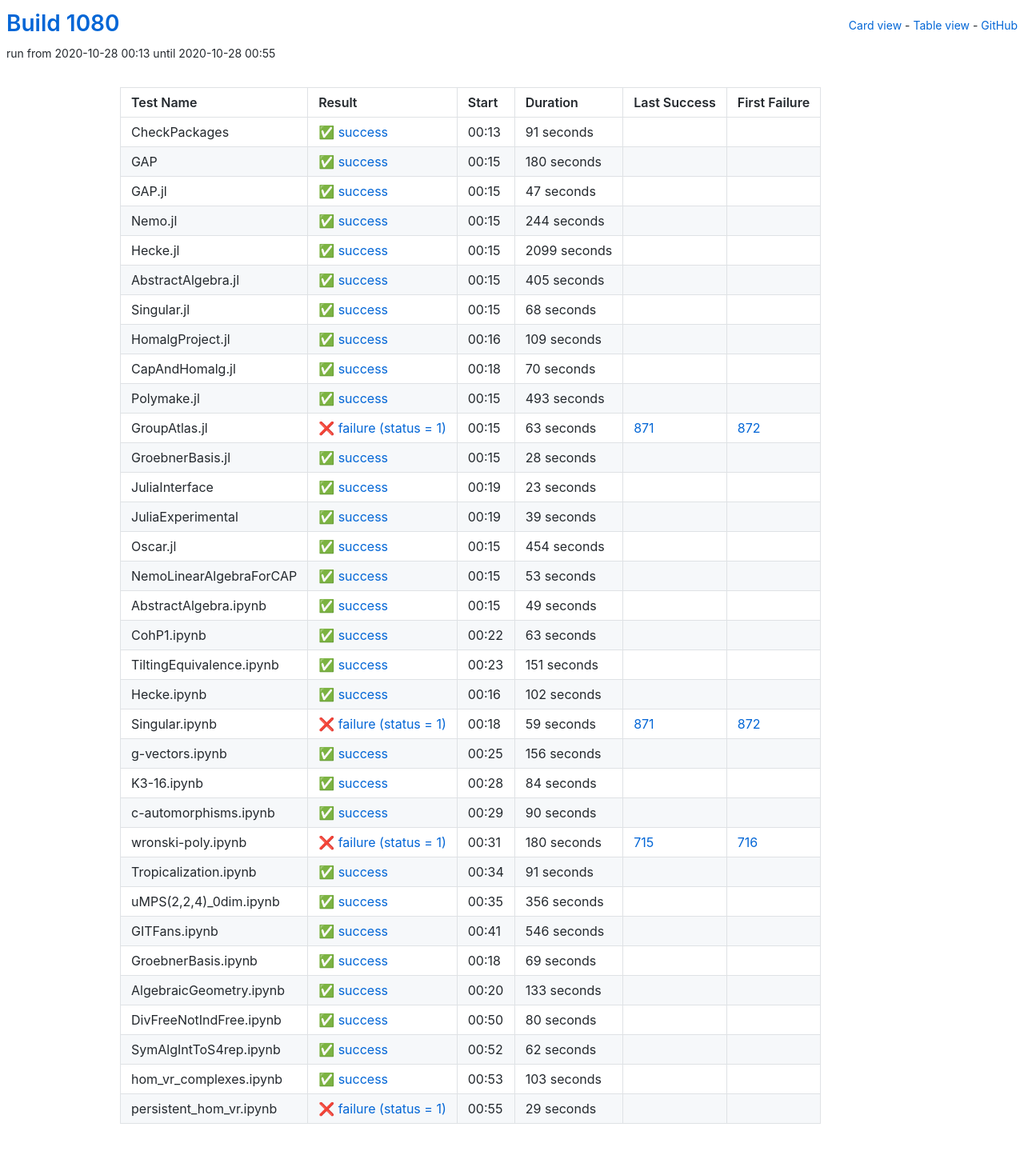
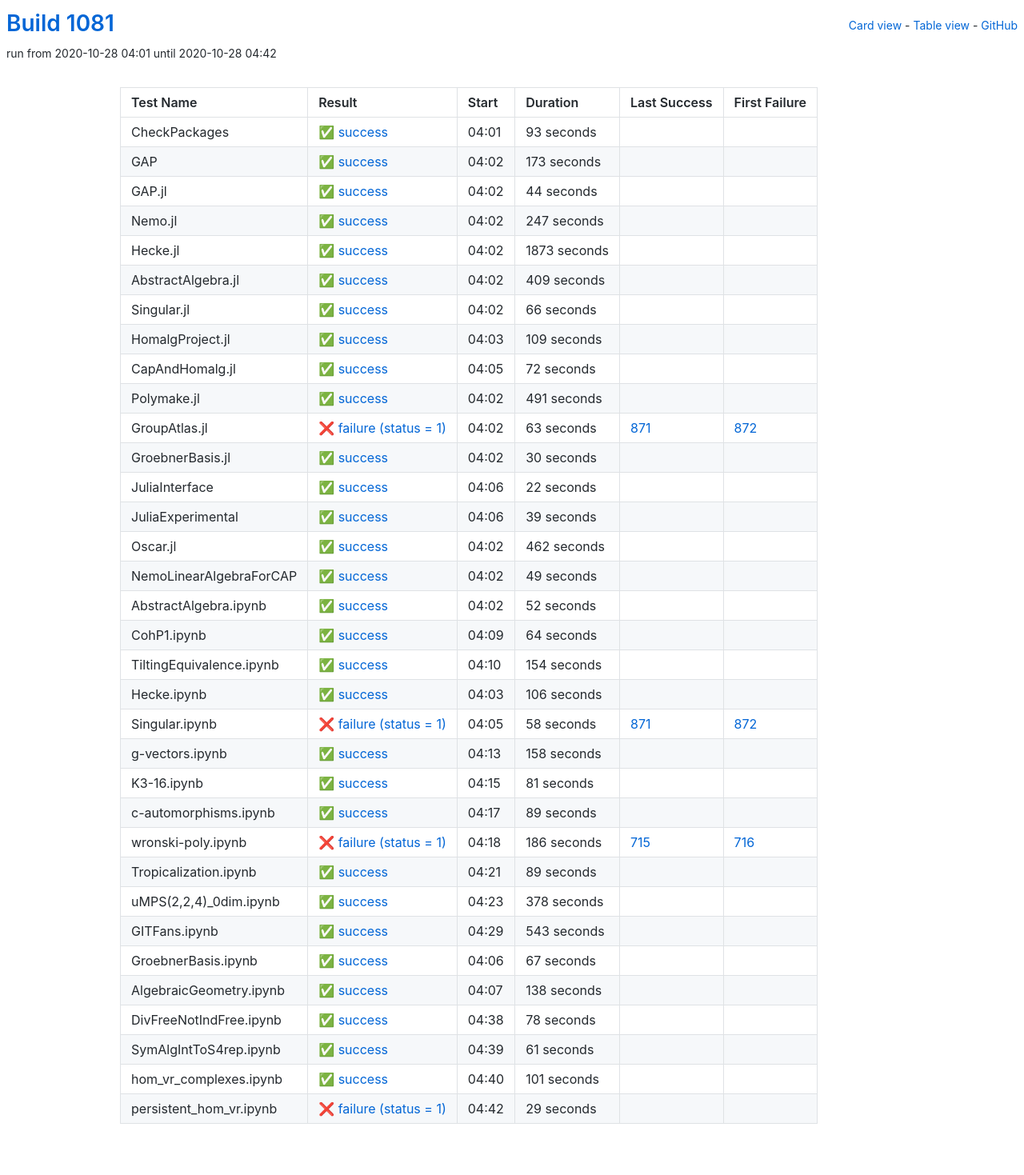
Before and after one commit to oscar-system/oscar-ci-status-stable, a Jekyll site: the page built from table.html, in a window 1280 px wide. Shown: the whole page at 80% size. Built offline with Jekyll 4.4.1, drawn with Linux system fonts in a browser that asks for light colours.

Commit message:
Build #1081

```diff
--- a/_data/ci.yml
+++ b/_data/ci.yml
@@ -1,6 +1,6 @@
 ---
-build: 1080
-build_url: https://oscarci.mathematik.uni-kl.de/job/oscar-stable/1080/
+build: 1081
+build_url: https://oscarci.mathematik.uni-kl.de/job/oscar-stable/1081/
 job: oscar-stable
 organization: oscar-system
 repo: oscar-ci-status-stable
@@ -8,92 +8,92 @@ repourl: https://github.com/oscar-system/oscar-ci-status-stable
 tests:
 - name: CheckPackages
   id: checkpackages
-  log: https://oscarci.mathematik.uni-kl.de/job/oscar-stable/1080/artifact/logs/build-1080/CheckPackages.log
-  start: 2020-10-28 00:13
+  log: https://oscarci.mathematik.uni-kl.de/job/oscar-stable/1081/artifact/logs/build-1081/CheckPackages.log
+  start: 2020-10-28 04:01
   success: true
   exitcode: 0
   status: success
-  duration: 91
+  duration: 93
   last_success: false
   last_success_url:
   first_failure: false
   first_failure_url:
 - name: GAP
   id: gap
-  log: https://oscarci.mathematik.uni-kl.de/job/oscar-stable/1080/artifact/logs/build-1080/GAP.log
-  start: 2020-10-28 00:15
+  log: https://oscarci.mathematik.uni-kl.de/job/oscar-stable/1081/artifact/logs/build-1081/GAP.log
+  start: 2020-10-28 04:02
   success: true
   exitcode: 0
   status: success
-  duration: 180
+  duration: 173
   last_success: false
   last_success_url:
   first_failure: false
   first_failure_url:
 - name: GAP.jl
   id: gap-jl
-  log: https://oscarci.mathematik.uni-kl.de/job/oscar-stable/1080/artifact/logs/build-1080/GAP.jl.log
-  start: 2020-10-28 00:15
+  log: https://oscarci.mathematik.uni-kl.de/job/oscar-stable/1081/artifact/logs/build-1081/GAP.jl.log
+  start: 2020-10-28 04:02
   success: true
   exitcode: 0
   status: success
-  duration: 47
+  duration: 44
   last_success: false
   last_success_url:
   first_failure: false
   first_failure_url:
 - name: Nemo.jl
   id: nemo-jl
-  log: https://oscarci.mathematik.uni-kl.de/job/oscar-stable/1080/artifact/logs/build-1080/Nemo.jl.log
-  start: 2020-10-28 00:15
+  log: https://oscarci.mathematik.uni-kl.de/job/oscar-stable/1081/artifact/logs/build-1081/Nemo.jl.log
+  start: 2020-10-28 04:02
   success: true
   exitcode: 0
   status: success
-  duration: 244
+  duration: 247
   last_success: false
   last_success_url:
   first_failure: false
   first_failure_url:
 - name: Hecke.jl
   id: hecke-jl
-  log: https://oscarci.mathematik.uni-kl.de/job/oscar-stable/1080/artifact/logs/build-1080/Hecke.jl.log
-  start: 2020-10-28 00:15
+  log: https://oscarci.mathematik.uni-kl.de/job/oscar-stable/1081/artifact/logs/build-1081/Hecke.jl.log
+  start: 2020-10-28 04:02
   success: true
   exitcode: 0
   status: success
-  duration: 2099
+  duration: 1873
   last_success: false
   last_success_url:
   first_failure: false
   first_failure_url:
 - name: AbstractAlgebra.jl
   id: abstractalgebra-jl
-  log: https://oscarci.mathematik.uni-kl.de/job/oscar-stable/1080/artifact/logs/build-1080/AbstractAlgebra.jl.log
-  start: 2020-10-28 00:15
+  log: https://oscarci.mathematik.uni-kl.de/job/oscar-stable/1081/artifact/logs/build-1081/AbstractAlgebra.jl.log
+  start: 2020-10-28 04:02
   success: true
   exitcode: 0
   status: success
-  duration: 405
+  duration: 409
   last_success: false
   last_success_url:
   first_failure: false
   first_failure_url:
 - name: Singular.jl
   id: singular-jl
-  log: https://oscarci.mathematik.uni-kl.de/job/oscar-stable/1080/artifact/logs/build-1080/Singular.jl.log
-  start: 2020-10-28 00:15
+  log: https://oscarci.mathematik.uni-kl.de/job/oscar-stable/1081/artifact/logs/build-1081/Singular.jl.log
+  start: 2020-10-28 04:02
   success: true
   exitcode: 0
   status: success
-  duration: 68
+  duration: 66
   last_success: false
   last_success_url:
   first_failure: false
   first_failure_url:
 - name: HomalgProject.jl
   id: homalgproject-jl
-  log: https://oscarci.mathematik.uni-kl.de/job/oscar-stable/1080/artifact/logs/build-1080/HomalgProject.jl.log
-  start: 2020-10-28 00:16
+  log: https://oscarci.mathematik.uni-kl.de/job/oscar-stable/1081/artifact/logs/build-1081/HomalgProject.jl.log
+  start: 2020-10-28 04:03
   success: true
   exitcode: 0
   status: success
@@ -104,32 +104,32 @@ tests:
   first_failure_url:
 - name: CapAndHomalg.jl
   id: capandhomalg-jl
-  log: https://oscarci.mathematik.uni-kl.de/job/oscar-stable/1080/artifact/logs/build-1080/CapAndHomalg.jl.log
-  start: 2020-10-28 00:18
+  log: https://oscarci.mathematik.uni-kl.de/job/oscar-stable/1081/artifact/logs/build-1081/CapAndHomalg.jl.log
+  start: 2020-10-28 04:05
   success: true
   exitcode: 0
   status: success
-  duration: 70
+  duration: 72
   last_success: false
   last_success_url:
   first_failure: false
   first_failure_url:
 - name: Polymake.jl
   id: polymake-jl
-  log: https://oscarci.mathematik.uni-kl.de/job/oscar-stable/1080/artifact/logs/build-1080/Polymake.jl.log
-  start: 2020-10-28 00:15
+  log: https://oscarci.mathematik.uni-kl.de/job/oscar-stable/1081/artifact/logs/build-1081/Polymake.jl.log
+  start: 2020-10-28 04:02
   success: true
   exitcode: 0
   status: success
-  duration: 493
+  duration: 491
   last_success: false
   last_success_url:
   first_failure: false
   first_failure_url:
 - name: GroupAtlas.jl
   id: groupatlas-jl
-  log: https://oscarci.mathematik.uni-kl.de/job/oscar-stable/1080/artifact/logs/build-1080/GroupAtlas.jl.log
-  start: 2020-10-28 00:15
+  log: https://oscarci.mathematik.uni-kl.de/job/oscar-stable/1081/artifact/logs/build-1081/GroupAtlas.jl.log
+  start: 2020-10-28 04:02
   success: false
   exitcode: 1
   status: failure
@@ -140,32 +140,32 @@ tests:
   first_failure_url: https://oscarci.mathematik.uni-kl.de/job/oscar-stable/872/
 - name: GroebnerBasis.jl
   id: groebnerbasis-jl
-  log: https://oscarci.mathematik.uni-kl.de/job/oscar-stable/1080/artifact/logs/build-1080/GroebnerBasis.jl.log
-  start: 2020-10-28 00:15
+  log: https://oscarci.mathematik.uni-kl.de/job/oscar-stable/1081/artifact/logs/build-1081/GroebnerBasis.jl.log
+  start: 2020-10-28 04:02
   success: true
   exitcode: 0
   status: success
-  duration: 28
+  duration: 30
   last_success: false
   last_success_url:
   first_failure: false
   first_failure_url:
 - name: JuliaInterface
   id: juliainterface
-  log: https://oscarci.mathematik.uni-kl.de/job/oscar-stable/1080/artifact/logs/build-1080/JuliaInterface.log
-  start: 2020-10-28 00:19
+  log: https://oscarci.mathematik.uni-kl.de/job/oscar-stable/1081/artifact/logs/build-1081/JuliaInterface.log
+  start: 2020-10-28 04:06
   success: true
   exitcode: 0
   status: success
-  duration: 23
+  duration: 22
   last_success: false
   last_success_url:
   first_failure: false
   first_failure_url:
 - name: JuliaExperimental
   id: juliaexperimental
-  log: https://oscarci.mathematik.uni-kl.de/job/oscar-stable/1080/artifact/logs/build-1080/JuliaExperimental.log
-  start: 2020-10-28 00:19
+  log: https://oscarci.mathematik.uni-kl.de/job/oscar-stable/1081/artifact/logs/build-1081/JuliaExperimental.log
+  start: 2020-10-28 04:06
   success: true
   exitcode: 0
   status: success
@@ -176,32 +176,20 @@ tests:
   first_failure_url:
 - name: Oscar.jl
   id: oscar-jl
-  log: https://oscarci.mathematik.uni-kl.de/job/oscar-stable/1080/artifact/logs/build-1080/Oscar.jl.log
-  start: 2020-10-28 00:15
+  log: https://oscarci.mathematik.uni-kl.de/job/oscar-stable/1081/artifact/logs/build-1081/Oscar.jl.log
+  start: 2020-10-28 04:02
   success: true
   exitcode: 0
   status: success
-  duration: 454
+  duration: 462
   last_success: false
   last_success_url:
   first_failure: false
   first_failure_url:
 - name: NemoLinearAlgebraForCAP
   id: nemolinearalgebraforcap
-  log: https://oscarci.mathematik.uni-kl.de/job/oscar-stable/1080/artifact/logs/build-1080/NemoLinearAlgebraForCAP.log
-  start: 2020-10-28 00:15
-  success: true
-  exitcode: 0
-  status: success
-  duration: 53
-  last_success: false
-  last_success_url:
-  first_failure: false
-  first_failure_url:
-- name: AbstractAlgebra.ipynb
-  id: abstractalgebra-ipynb
-  log: https://oscarci.mathematik.uni-kl.de/job/oscar-stable/1080/artifact/logs/build-1080/AbstractAlgebra.ipynb.log
-  start: 2020-10-28 00:15
+  log: https://oscarci.mathematik.uni-kl.de/job/oscar-stable/1081/artifact/logs/build-1081/NemoLinearAlgebraForCAP.log
+  start: 2020-10-28 04:02
   success: true
   exitcode: 0
   status: success
@@ -210,202 +198,214 @@ tests:
   last_success_url:
   first_failure: false
   first_failure_url:
-- name: CohP1.ipynb
-  id: cohp1-ipynb
-  log: https://oscarci.mathematik.uni-kl.de/job/oscar-stable/1080/artifact/logs/build-1080/CohP1.ipynb.log
-  start: 2020-10-28 00:22
+- name: AbstractAlgebra.ipynb
+  id: abstractalgebra-ipynb
+  log: https://oscarci.mathematik.uni-kl.de/job/oscar-stable/1081/artifact/logs/build-1081/AbstractAlgebra.ipynb.log
+  start: 2020-10-28 04:02
   success: true
   exitcode: 0
   status: success
-  duration: 63
+  duration: 52
+  last_success: false
+  last_success_url:
+  first_failure: false
+  first_failure_url:
+- name: CohP1.ipynb
+  id: cohp1-ipynb
+  log: https://oscarci.mathematik.uni-kl.de/job/oscar-stable/1081/artifact/logs/build-1081/CohP1.ipynb.log
+  start: 2020-10-28 04:09
+  success: true
+  exitcode: 0
+  status: success
+  duration: 64
   last_success: false
   last_success_url:
   first_failure: false
   first_failure_url:
 - name: TiltingEquivalence.ipynb
   id: tiltingequivalence-ipynb
-  log: https://oscarci.mathematik.uni-kl.de/job/oscar-stable/1080/artifact/logs/build-1080/TiltingEquivalence.ipynb.log
-  start: 2020-10-28 00:23
+  log: https://oscarci.mathematik.uni-kl.de/job/oscar-stable/1081/artifact/logs/build-1081/TiltingEquivalence.ipynb.log
+  start: 2020-10-28 04:10
   success: true
   exitcode: 0
   status: success
-  duration: 151
+  duration: 154
   last_success: false
   last_success_url:
   first_failure: false
   first_failure_url:
 - name: Hecke.ipynb
   id: hecke-ipynb
-  log: https://oscarci.mathematik.uni-kl.de/job/oscar-stable/1080/artifact/logs/build-1080/Hecke.ipynb.log
-  start: 2020-10-28 00:16
+  log: https://oscarci.mathematik.uni-kl.de/job/oscar-stable/1081/artifact/logs/build-1081/Hecke.ipynb.log
+  start: 2020-10-28 04:03
   success: true
   exitcode: 0
   status: success
-  duration: 102
+  duration: 106
   last_success: false
   last_success_url:
   first_failure: false
   first_failure_url:
 - name: Singular.ipynb
   id: singular-ipynb
-  log: https://oscarci.mathematik.uni-kl.de/job/oscar-stable/1080/artifact/logs/build-1080/Singular.ipynb.log
-  start: 2020-10-28 00:18
+  log: https://oscarci.mathematik.uni-kl.de/job/oscar-stable/1081/artifact/logs/build-1081/Singular.ipynb.log
+  start: 2020-10-28 04:05
   success: false
   exitcode: 1
   status: failure
-  duration: 59
+  duration: 58
   last_success: 871
   last_success_url: https://oscarci.mathematik.uni-kl.de/job/oscar-stable/871/
   first_failure: 872
   first_failure_url: https://oscarci.mathematik.uni-kl.de/job/oscar-stable/872/
 - name: g-vectors.ipynb
   id: g-vectors-ipynb
-  log: https://oscarci.mathematik.uni-kl.de/job/oscar-stable/1080/artifact/logs/build-1080/g-vectors.ipynb.log
-  start: 2020-10-28 00:25
+  log: https://oscarci.mathematik.uni-kl.de/job/oscar-stable/1081/artifact/logs/build-1081/g-vectors.ipynb.log
+  start: 2020-10-28 04:13
   success: true
   exitcode: 0
   status: success
-  duration: 156
+  duration: 158
   last_success: false
   last_success_url:
   first_failure: false
   first_failure_url:
 - name: K3-16.ipynb
   id: k3-16-ipynb
-  log: https://oscarci.mathematik.uni-kl.de/job/oscar-stable/1080/artifact/logs/build-1080/K3-16.ipynb.log
-  start: 2020-10-28 00:28
+  log: https://oscarci.mathematik.uni-kl.de/job/oscar-stable/1081/artifact/logs/build-1081/K3-16.ipynb.log
+  start: 2020-10-28 04:15
   success: true
   exitcode: 0
   status: success
-  duration: 84
+  duration: 81
   last_success: false
   last_success_url:
   first_failure: false
   first_failure_url:
 - name: c-automorphisms.ipynb
   id: c-automorphisms-ipynb
-  log: https://oscarci.mathematik.uni-kl.de/job/oscar-stable/1080/artifact/logs/build-1080/c-automorphisms.ipynb.log
-  start: 2020-10-28 00:29
+  log: https://oscarci.mathematik.uni-kl.de/job/oscar-stable/1081/artifact/logs/build-1081/c-automorphisms.ipynb.log
+  start: 2020-10-28 04:17
   success: true
   exitcode: 0
   status: success
-  duration: 90
+  duration: 89
   last_success: false
   last_success_url:
   first_failure: false
   first_failure_url:
 - name: wronski-poly.ipynb
   id: wronski-poly-ipynb
-  log: https://oscarci.mathematik.uni-kl.de/job/oscar-stable/1080/artifact/logs/build-1080/wronski-poly.ipynb.log
-  start: 2020-10-28 00:31
+  log: https://oscarci.mathematik.uni-kl.de/job/oscar-stable/1081/artifact/logs/build-1081/wronski-poly.ipynb.log
+  start: 2020-10-28 04:18
   success: false
   exitcode: 1
   status: failure
-  duration: 180
+  duration: 186
   last_success: 715
   last_success_url: https://oscarci.mathematik.uni-kl.de/job/oscar-stable/715/
   first_failure: 716
   first_failure_url: https://oscarci.mathematik.uni-kl.de/job/oscar-stable/716/
 - name: Tropicalization.ipynb
   id: tropicalization-ipynb
-  log: https://oscarci.mathematik.uni-kl.de/job/oscar-stable/1080/artifact/logs/build-1080/Tropicalization.ipynb.log
-  start: 2020-10-28 00:34
+  log: https://oscarci.mathematik.uni-kl.de/job/oscar-stable/1081/artifact/logs/build-1081/Tropicalization.ipynb.log
+  start: 2020-10-28 04:21
   success: true
   exitcode: 0
   status: success
-  duration: 91
+  duration: 89
   last_success: false
   last_success_url:
   first_failure: false
   first_failure_url:
 - name: uMPS(2,2,4)_0dim.ipynb
   id: umps-2-2-4-0dim-ipynb
-  log: https://oscarci.mathematik.uni-kl.de/job/oscar-stable/1080/artifact/logs/build-1080/uMPS-2-2-4-_0dim.ipynb.log
-  start: 2020-10-28 00:35
+  log: https://oscarci.mathematik.uni-kl.de/job/oscar-stable/1081/artifact/logs/build-1081/uMPS-2-2-4-_0dim.ipynb.log
+  start: 2020-10-28 04:23
   success: true
   exitcode: 0
   status: success
-  duration: 356
+  duration: 378
   last_success: false
   last_success_url:
   first_failure: false
   first_failure_url:
 - name: GITFans.ipynb
   id: gitfans-ipynb
-  log: https://oscarci.mathematik.uni-kl.de/job/oscar-stable/1080/artifact/logs/build-1080/GITFans.ipynb.log
-  start: 2020-10-28 00:41
+  log: https://oscarci.mathematik.uni-kl.de/job/oscar-stable/1081/artifact/logs/build-1081/GITFans.ipynb.log
+  start: 2020-10-28 04:29
   success: true
   exitcode: 0
   status: success
-  duration: 546
+  duration: 543
   last_success: false
   last_success_url:
   first_failure: false
   first_failure_url:
 - name: GroebnerBasis.ipynb
   id: groebnerbasis-ipynb
-  log: https://oscarci.mathematik.uni-kl.de/job/oscar-stable/1080/artifact/logs/build-1080/GroebnerBasis.ipynb.log
-  start: 2020-10-28 00:18
+  log: https://oscarci.mathematik.uni-kl.de/job/oscar-stable/1081/artifact/logs/build-1081/GroebnerBasis.ipynb.log
+  start: 2020-10-28 04:06
   success: true
   exitcode: 0
   status: success
-  duration: 69
+  duration: 67
   last_success: false
   last_success_url:
   first_failure: false
   first_failure_url:
 - name: AlgebraicGeometry.ipynb
   id: algebraicgeometry-ipynb
-  log: https://oscarci.mathematik.uni-kl.de/job/oscar-stable/1080/artifact/logs/build-1080/AlgebraicGeometry.ipynb.log
-  start: 2020-10-28 00:20
+  log: https://oscarci.mathematik.uni-kl.de/job/oscar-stable/1081/artifact/logs/build-1081/AlgebraicGeometry.ipynb.log
+  start: 2020-10-28 04:07
   success: true
   exitcode: 0
   status: success
-  duration: 133
+  duration: 138
   last_success: false
   last_success_url:
   first_failure: false
   first_failure_url:
 - name: DivFreeNotIndFree.ipynb
   id: divfreenotindfree-ipynb
-  log: https://oscarci.mathematik.uni-kl.de/job/oscar-stable/1080/artifact/logs/build-1080/DivFreeNotIndFree.ipynb.log
-  start: 2020-10-28 00:50
+  log: https://oscarci.mathematik.uni-kl.de/job/oscar-stable/1081/artifact/logs/build-1081/DivFreeNotIndFree.ipynb.log
+  start: 2020-10-28 04:38
   success: true
   exitcode: 0
   status: success
-  duration: 80
+  duration: 78
   last_success: false
   last_success_url:
   first_failure: false
   first_failure_url:
 - name: SymAlgIntToS4rep.ipynb
   id: symalginttos4rep-ipynb
-  log: https://oscarci.mathematik.uni-kl.de/job/oscar-stable/1080/artifact/logs/build-1080/SymAlgIntToS4rep.ipynb.log
-  start: 2020-10-28 00:52
+  log: https://oscarci.mathematik.uni-kl.de/job/oscar-stable/1081/artifact/logs/build-1081/SymAlgIntToS4rep.ipynb.log
+  start: 2020-10-28 04:39
   success: true
   exitcode: 0
   status: success
-  duration: 62
+  duration: 61
   last_success: false
   last_success_url:
   first_failure: false
   first_failure_url:
 - name: hom_vr_complexes.ipynb
   id: hom-vr-complexes-ipynb
-  log: https://oscarci.mathematik.uni-kl.de/job/oscar-stable/1080/artifact/logs/build-1080/hom_vr_complexes.ipynb.log
-  start: 2020-10-28 00:53
+  log: https://oscarci.mathematik.uni-kl.de/job/oscar-stable/1081/artifact/logs/build-1081/hom_vr_complexes.ipynb.log
+  start: 2020-10-28 04:40
   success: true
   exitcode: 0
   status: success
-  duration: 103
+  duration: 101
   last_success: false
   last_success_url:
   first_failure: false
   first_failure_url:
 - name: persistent_hom_vr.ipynb
   id: persistent-hom-vr-ipynb
-  log: https://oscarci.mathematik.uni-kl.de/job/oscar-stable/1080/artifact/logs/build-1080/persistent_hom_vr.ipynb.log
-  start: 2020-10-28 00:55
+  log: https://oscarci.mathematik.uni-kl.de/job/oscar-stable/1081/artifact/logs/build-1081/persistent_hom_vr.ipynb.log
+  start: 2020-10-28 04:42
   success: false
   exitcode: 1
   status: failure
```
Also changed, not shown: README.md.
